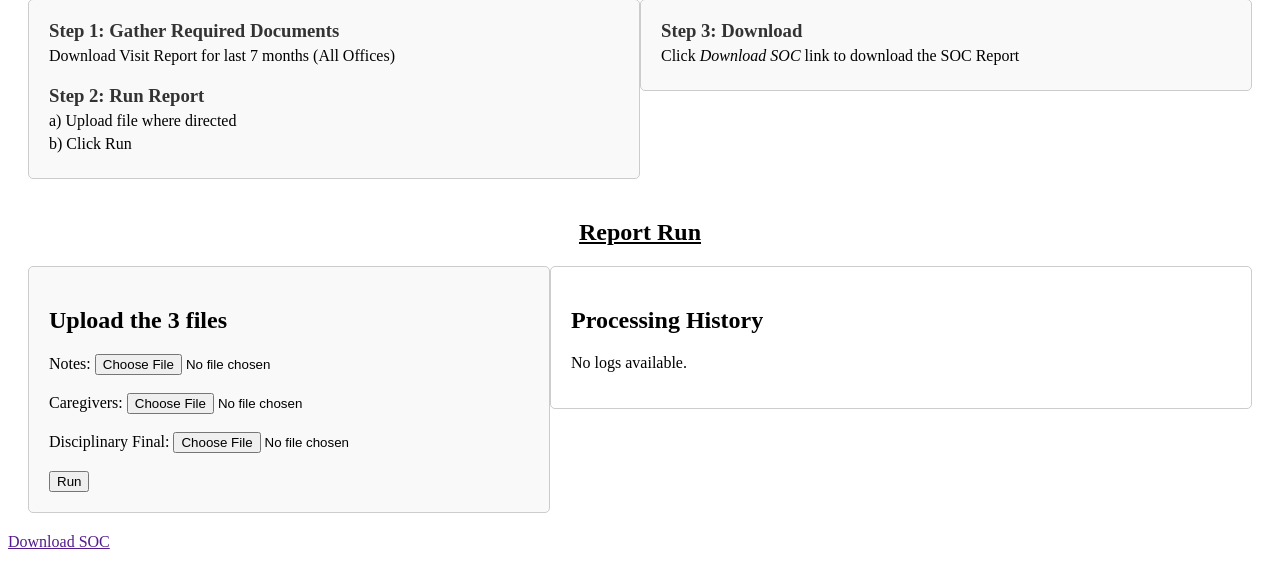
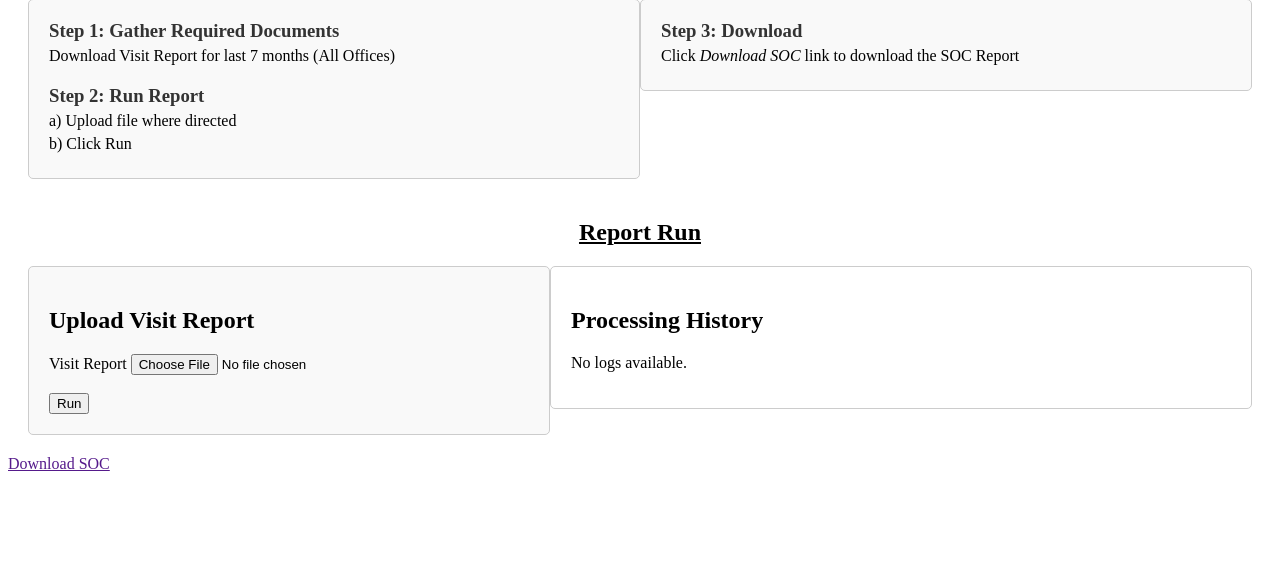
Before and after one commit to npaltiel/anchor_reports_app, a Flask app: template templates/soc.html in a window 1280 px wide. Shown: the part 169-757 px from the top of the page. Run offline with Flask 3, Linux system fonts and the light colour scheme; the template is opened without the code that fills it, so the values that code supplies are empty.

Commit message:
Working on decomposition Blueprints for multiple reports

```diff
--- a/app.py
+++ b/app.py
@@ -1,64 +1,21 @@
 from flask import Flask, request, render_template, redirect, url_for, session, send_file
 from markupsafe import Markup
 import base64
-import asyncio
 import io
-import caregiver_team_update  # Import your script here
-from log import log_run, db
+from routes.caregiver_team import caregiver_team_bp
+from routes.soc import soc_bp
+
 
 app = Flask(__name__)
 app.secret_key = 'ANCH1234'
 
+# Register Blueprints
+app.register_blueprint(caregiver_team_bp)
+app.register_blueprint(soc_bp)
+
 @app.route('/')
 def home():
-    ref = db.reference("/logs")
-    logs = ref.order_by_key().limit_to_last(50).get() # Get last 50 logs
-
-    logs = list(logs.values())[::-1] if logs else []  # Reverse them for newest first
-
-    return render_template('index.html', logs=logs)
-
-@app.route('/upload', methods=['POST'])
-def upload_files():
-    notes = request.files.get('Notes')  # Access file from 'file1' field
-    caregivers = request.files.get('Caregivers')  # Access file from 'file2' field
-    final = request.files.get('Final')
-
-    # Check if files are uploaded
-    if not notes or not caregivers or not final:
-        return redirect(url_for('home', error="All three files must be uploaded!"))
-
-    results, processed_file = asyncio.run(caregiver_team_update.main(notes, caregivers, final))
-
-    log_run(results)
-
-    session['processed_file'] = base64.b64encode(processed_file.getvalue()).decode('utf-8')
-
-
-    return redirect(url_for('home'))  # Return the results
-
-@app.route('/caregiver_team')
-def caregiver_team_update():
-    return render_template('caregiver_team.html')
-
-@app.route('/soc')
-def soc_report():
-    return render_template('soc.html')
-
-@app.route('/download')
-def download_processed():
-    # Serve the processed file for download
-    processed_file_data = session.pop('processed_file', None)
-
-    # Decode the Base64 string back into a BytesIO object
-    processed_file = io.BytesIO(base64.b64decode(processed_file_data))
-
-    return send_file(
-        processed_file,
-        mimetype='text/csv',
-        as_attachment=True,
-        download_name='Disciplinary Final (Updated).csv'
-    )
+    return render_template('index.html')
 
 
 if __name__ == '__main__':
--- a/templates/caregiver_team.html
+++ b/templates/caregiver_team.html
@@ -42,7 +42,7 @@
             <p style="color: red; font-weight: bold;">{{ request.args.get('error') }}</p>
             {% endif %}
 
-            <form action="/upload" method="post" enctype="multipart/form-data">
+            <form action="/caregiver_team/upload" method="post" enctype="multipart/form-data">
                 <label for="Notes">Notes:</label>
                 <input type="file" id="Notes" name="Notes"><br><br>
 
--- a/templates/index.html
+++ b/templates/index.html
@@ -6,7 +6,7 @@
 </head>
 <body>
     <h1>Available Reports</h1>
-    <a href="{{ url_for('caregiver_team_update') }}" class="homepage-link">Caregiver Team Update</a>
-    <a href="{{ url_for('soc_report') }}" class="homepage-link">Monthly SOC Report</a>
+    <a href="{{ url_for('caregiver_team') }}" class="homepage-link">Caregiver Team Update</a>
+    <a href="{{ url_for('soc') }}" class="homepage-link">Monthly SOC Report</a>
 </body>
 </html>
--- a/templates/soc.html
+++ b/templates/soc.html
@@ -31,21 +31,15 @@
     <div class="container">
         <!-- Upload Form on the Left -->
         <div class="upload-section">
-            <h2>Upload the 3 files</h2>
+            <h2>Upload Visit Report</h2>
             <!-- Display error message if it exists -->
             {% if request.args.get('error') %}
             <p style="color: red; font-weight: bold;">{{ request.args.get('error') }}</p>
             {% endif %}
 
             <form action="/upload" method="post" enctype="multipart/form-data">
-                <label for="Notes">Notes:</label>
-                <input type="file" id="Notes" name="Notes"><br><br>
-
-                <label for="Caregivers">Caregivers:</label>
-                <input type="file" id="Caregivers" name="Caregivers"><br><br>
-
-                <label for="Final">Disciplinary Final:</label>
-                <input type="file" id="Final" name="Final"><br><br>
+                <label for="Visits">Visit Report</label>
+                <input type="file" id="Visits" name="Visits"><br><br>
 
                 <button type="submit">Run</button>
             </form>
```
Also changed, not shown: routes/caregiver_team.py (added, +52 -0 lines), routes/soc.py (added, +13 -0 lines), templates/results.html (deleted, +0 -11 lines), caregiver_team_script.py (renamed from caregiver_team_update.py).
